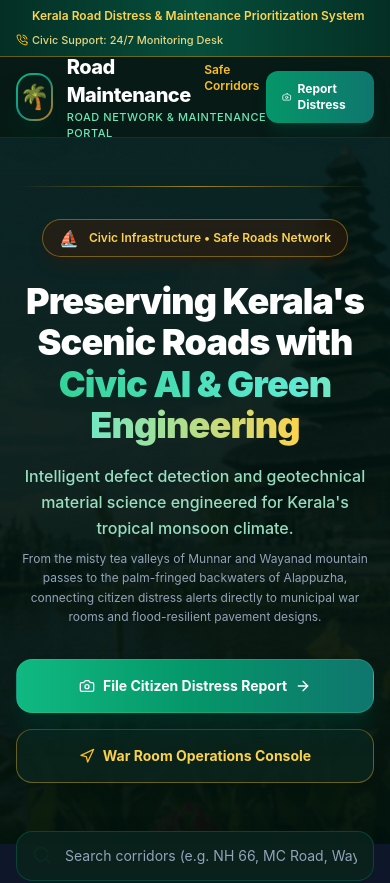
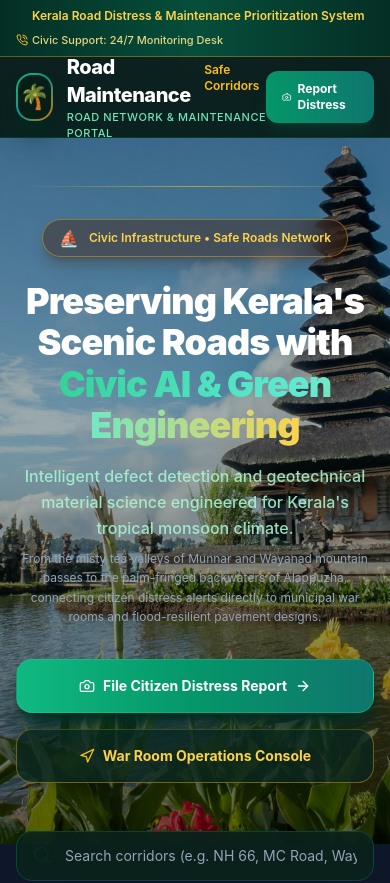
Before and after one commit to Althaf-althu/Road-damage-detection, a Next.js app in the folder frontend/: page / in a window 390 px wide. Shown: the top 883 px of the page. Built offline with nearby package versions, Linux system fonts and the light colour scheme.

Commit message:
feat(ui): reduce background green tint to 30-40% so Wayanad rainy road photograph is clearly visible

```diff
--- a/frontend/src/app/page.tsx
+++ b/frontend/src/app/page.tsx
@@ -235,8 +235,8 @@ export default function Home() {
           backgroundImage: "url('/images/wayanad-rainy-road-backdrop.jpg')",
         }}
       >
-        {/* Subtle dark green vignette gradient overlay to ensure text remains crisp and readable */}
-        <div className="absolute inset-0 bg-gradient-to-b from-[#031913]/90 via-[#05241b]/88 to-[#02120e]/95 backdrop-blur-[1px]" />
+        {/* Reduced dark green tint so the scenic Wayanad rainy road is clearly visible and vibrant */}
+        <div className="absolute inset-0 bg-gradient-to-b from-black/40 via-[#041e16]/30 to-black/55" />
       </div>
 
       <div className="relative z-10">
@@ -395,7 +395,7 @@ export default function Home() {
       </section>
 
       {/* 4. Kerala Geography 3-Zone Telemetry Bar (Highlands, Midlands, Coastlands) */}
-      <section className="border-y border-emerald-950 bg-[#051a14] py-8 px-4">
+      <section className="border-y border-emerald-950/60 bg-[#051a14]/60 backdrop-blur-md py-8 px-4">
         <div className="max-w-7xl mx-auto grid grid-cols-1 md:grid-cols-3 gap-6">
           {/* Highlands */}
           <div className="flex items-center gap-4 rounded-2xl border border-emerald-900/60 bg-[#07221a]/70 p-4">
@@ -557,7 +557,7 @@ export default function Home() {
       </section>
 
       {/* 6. Kerala District-by-District Road Telemetry Radar (14 Districts) */}
-      <section id="districts" className="border-t border-emerald-950 bg-[#051a14] py-16 px-4 sm:px-6 lg:px-8">
+      <section id="districts" className="border-t border-emerald-950/60 bg-[#051a14]/60 backdrop-blur-md py-16 px-4 sm:px-6 lg:px-8">
         <div className="max-w-7xl mx-auto">
           <div className="text-center max-w-3xl mx-auto mb-10">
             <div className="text-xs font-bold uppercase tracking-widest text-amber-400 mb-1">
@@ -819,7 +819,7 @@ export default function Home() {
       </section>
 
       {/* 10. Platform Footer */}
-      <footer className="border-t border-emerald-950 bg-[#041611] px-4 py-12 text-xs text-slate-400">
+      <footer className="border-t border-emerald-950/60 bg-[#041611]/75 backdrop-blur-md px-4 py-12 text-xs text-slate-400">
         <div className="max-w-7xl mx-auto flex flex-col md:flex-row items-center justify-between gap-6">
           <div className="flex items-center gap-3">
             <span className="text-2xl">🌴</span>
```
